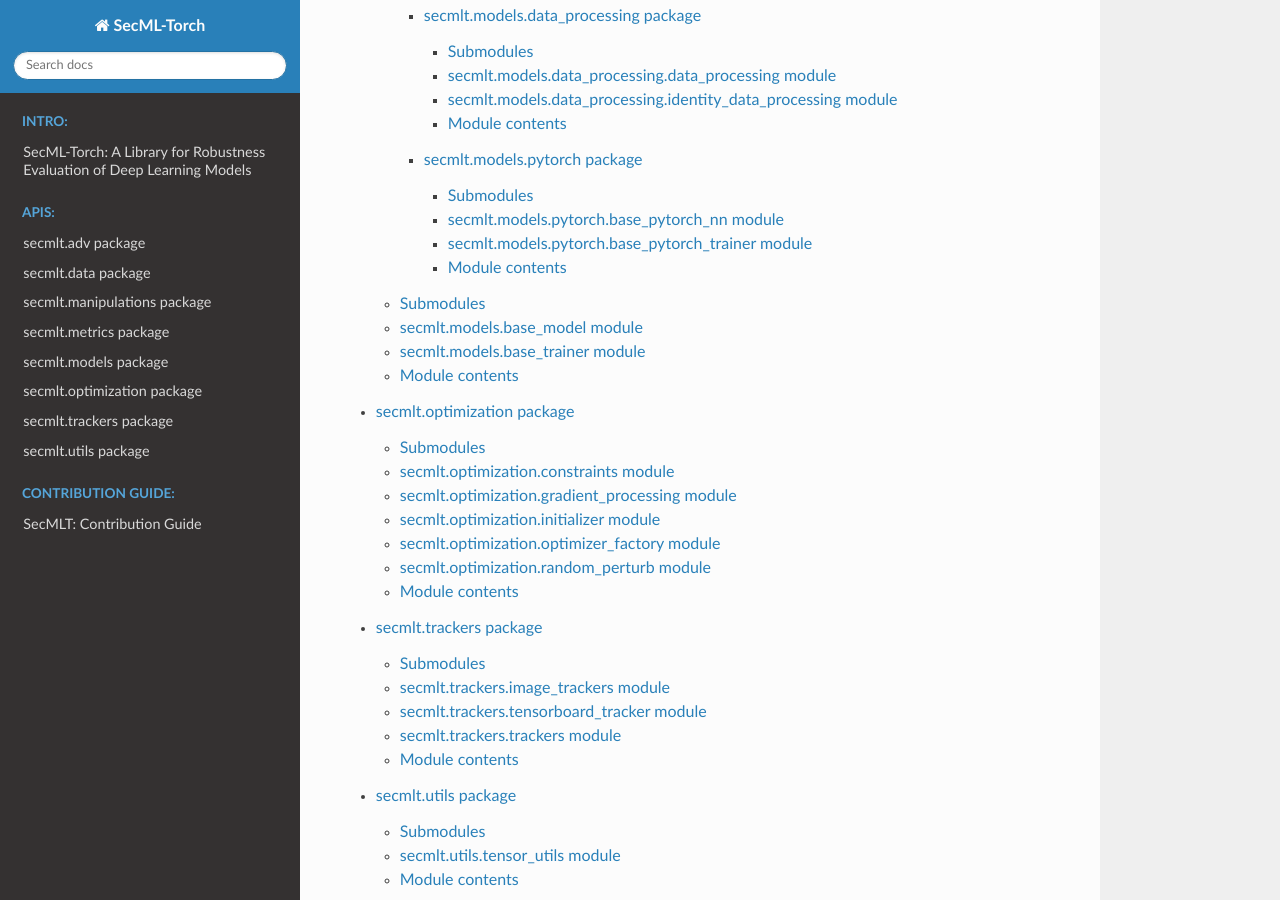
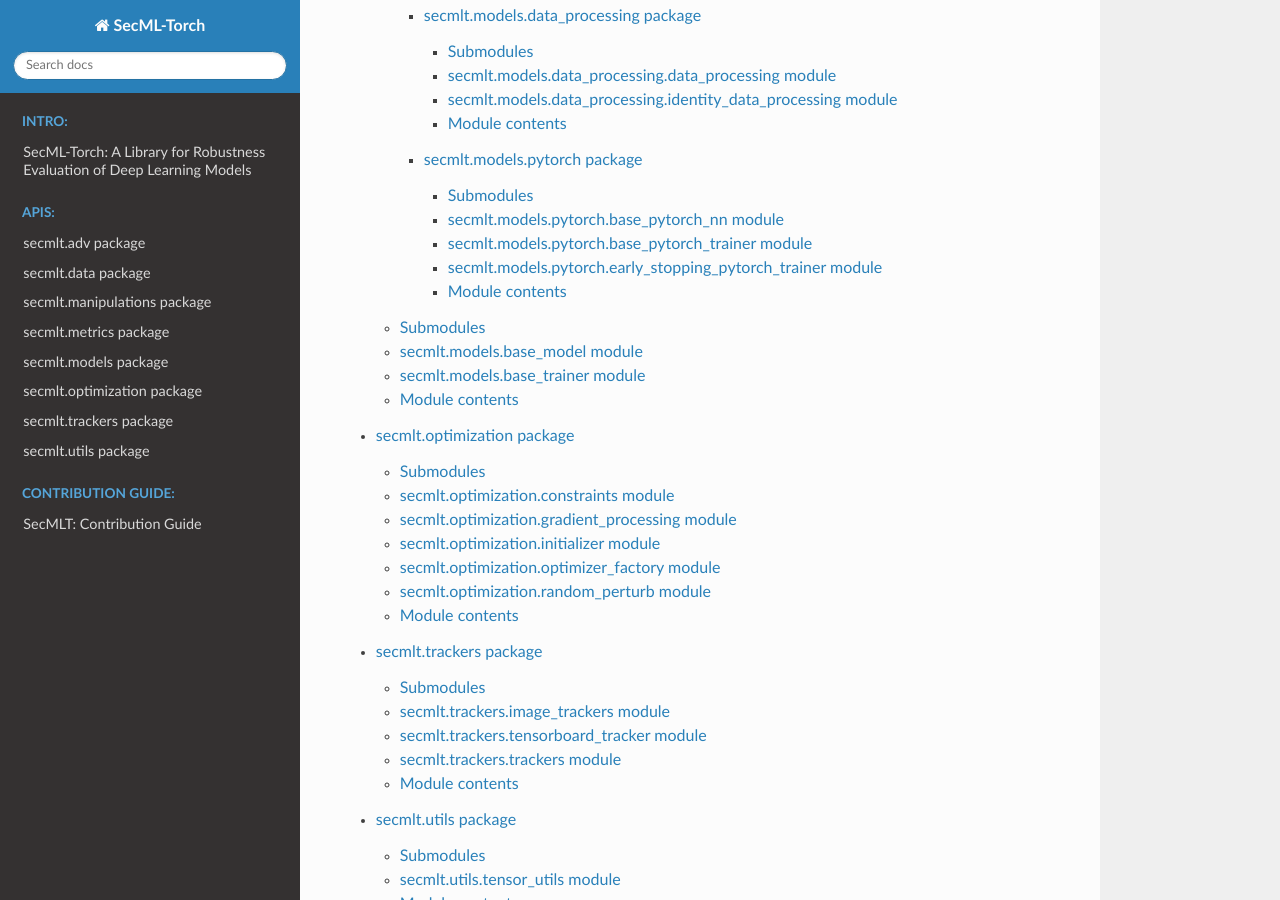
Before and after one commit to pralab/secml-torch, a Sphinx documentation site: the page built from docs/source/secmlt.rst, in a window 1280 px wide and 900 px high, scrolled down 1184 px. Built offline with Sphinx 7.4.7 and the Read the Docs theme 3.1.0, drawn with Linux system fonts in a browser that asks for light colours.

Commit message:
Add docs for Early Stopping Trainer

```diff
--- a/docs/source/secmlt.models.pytorch.rst
+++ b/docs/source/secmlt.models.pytorch.rst
@@ -20,6 +20,14 @@
    :undoc-members:
    :show-inheritance:
 
+secmlt.models.pytorch.early\_stopping\_pytorch\_trainer module
+--------------------------------------------------------------
+
+.. automodule:: secmlt.models.pytorch.early_stopping_pytorch_trainer
+   :members:
+   :undoc-members:
+   :show-inheritance:
+
 Module contents
 ---------------
 
```
